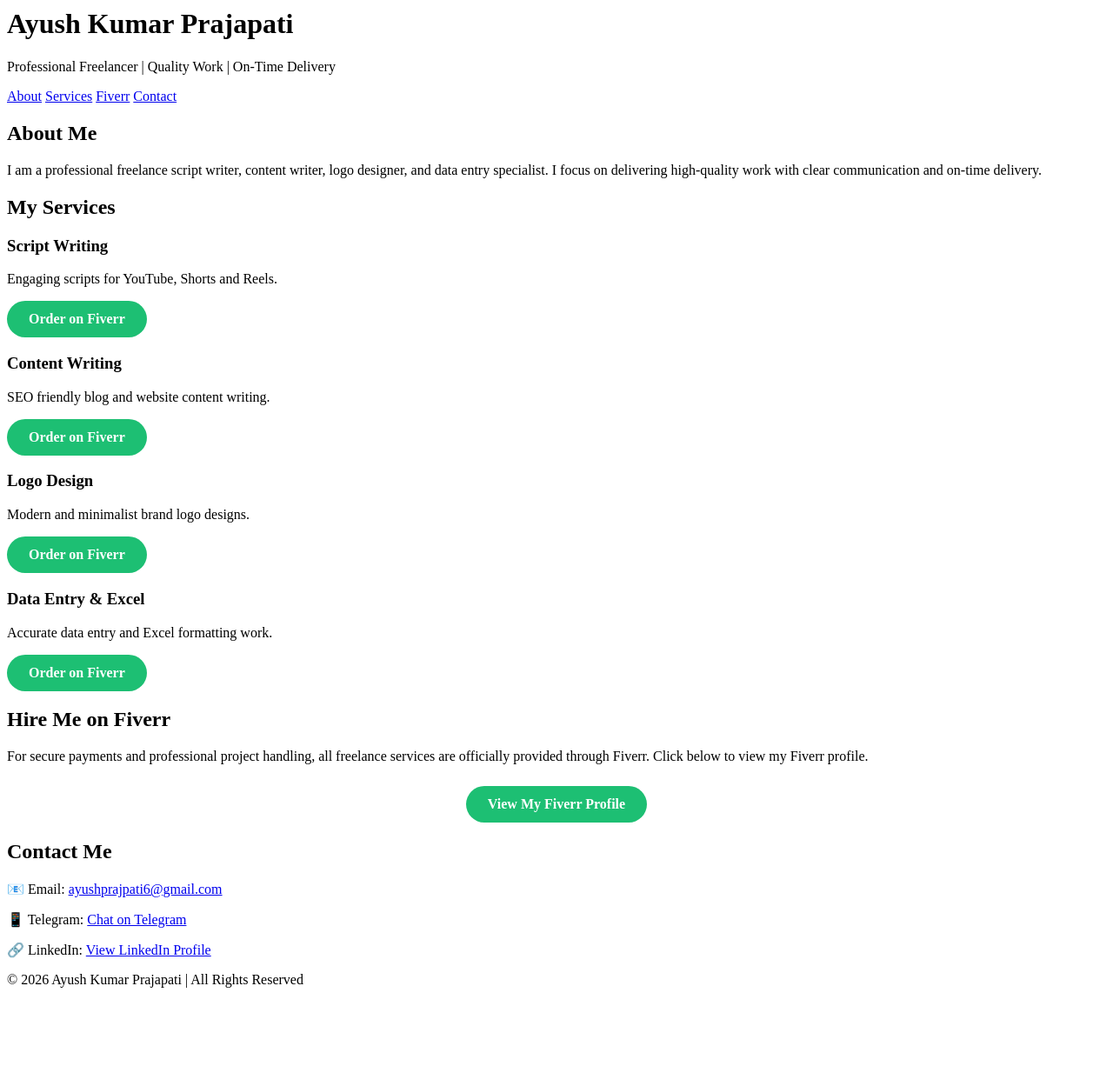
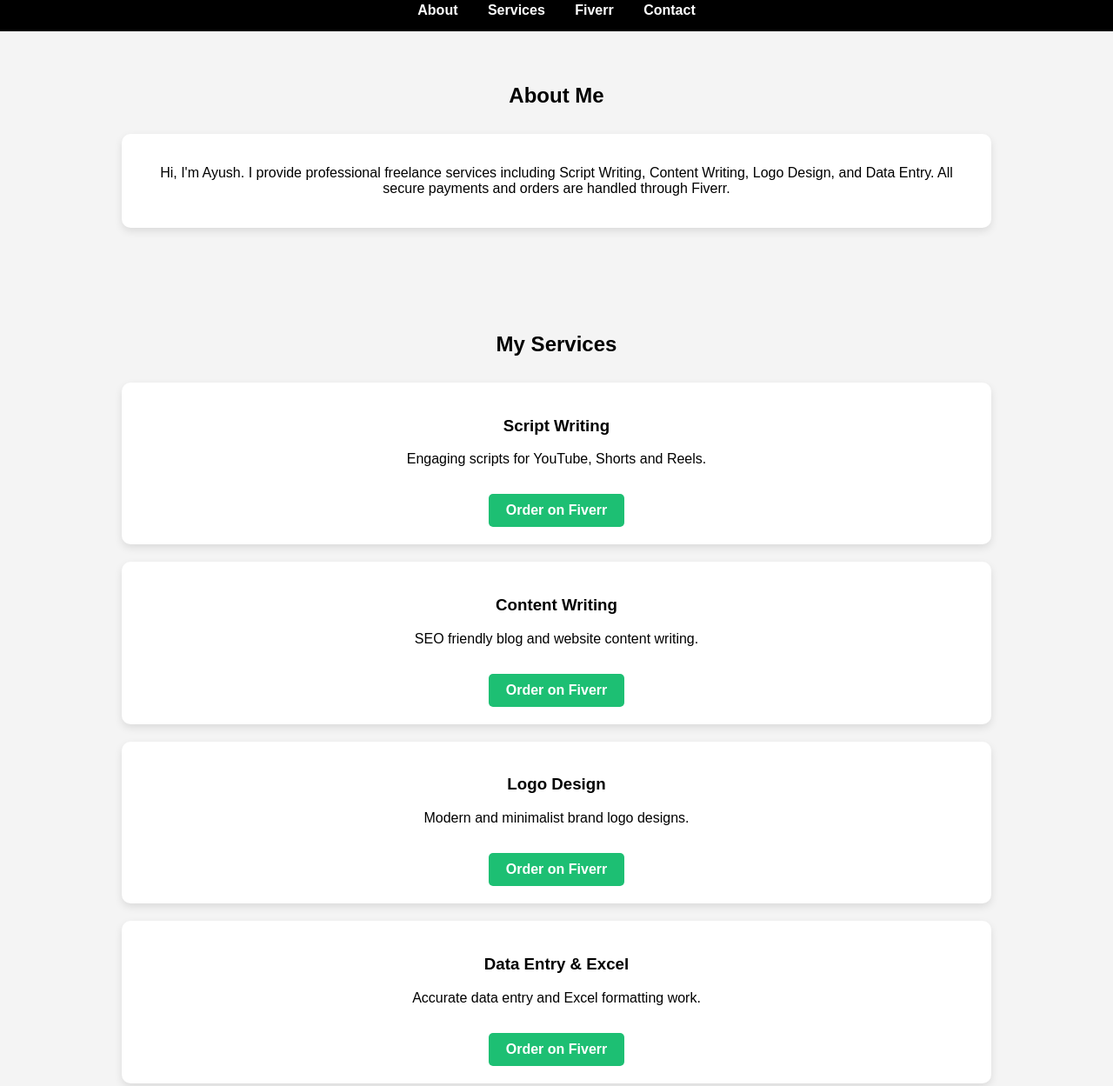
Before and after one commit to Ayush56379/portfolio, a plain HTML site: page index.html in a window 1280 px wide. Shown: the part 12-1261 px from the top of the page at 87% size. Before the commit the page ends 1164 px from the top, so only its background shows below. Drawn offline with Linux system fonts and the light colour scheme.

Commit message:
Update HTML structure and content for portfolio

```diff
--- a/index.html
+++ b/index.html
@@ -1,108 +1,143 @@
 <!DOCTYPE html>
-<html lang="en">
+<html>
 <head>
-<meta charset="UTF-8">
+    <title>Ayush Freelancer</title>
     <meta name="viewport" content="width=device-width, initial-scale=1.0">
-<title>Ayush Kumar Prajapati | Freelance Portfolio</title>
-<link rel="stylesheet" href="styles.css">
+
+    <style>
+        body {
+            margin: 0;
+            font-family: Arial, sans-serif;
+            background: #f4f4f4;
+        }
+
+        header {
+            background: black;
+            padding: 15px;
+            text-align: center;
+        }
+
+        header a {
+            color: white;
+            margin: 0 15px;
+            text-decoration: none;
+            font-weight: bold;
+        }
+
+        section {
+            padding: 40px 20px;
+        }
+
+        h2 {
+            text-align: center;
+            margin-bottom: 30px;
+        }
+
+        .container {
+            max-width: 1000px;
+            margin: auto;
+        }
+
+        .box {
+            background: white;
+            padding: 20px;
+            margin-bottom: 20px;
+            border-radius: 10px;
+            box-shadow: 0 4px 10px rgba(0,0,0,0.1);
+            text-align: center;
+        }
+
+        .btn {
+            display: inline-block;
+            margin-top: 15px;
+            padding: 10px 20px;
+            background-color: #1dbf73;
+            color: white;
+            text-decoration: none;
+            border-radius: 5px;
+            font-weight: bold;
+        }
+
+        .btn:hover {
+            background-color: #17a863;
+        }
+
+        footer {
+            background: black;
+            color: white;
+            text-align: center;
+            padding: 15px;
+        }
+    </style>
 </head>
 
 <body>
 
 <header>
-<h1>Ayush Kumar Prajapati</h1>
-<p>Professional Freelancer | Quality Work | On-Time Delivery</p>
-</header>
-
-<nav>
     <a href="#about">About</a>
     <a href="#services">Services</a>
     <a href="#fiverr">Fiverr</a>
     <a href="#contact">Contact</a>
-</nav>
-
-<main>
+</header>
 
 <!-- ABOUT -->
 <section id="about">
     <h2>About Me</h2>
+    <div class="container">
+        <div class="box">
             <p>
-I am a professional freelance script writer, content writer, logo designer,
-and data entry specialist. I focus on delivering high-quality work with clear
-communication and on-time delivery.
+                Hi, I'm Ayush. I provide professional freelance services including
+                Script Writing, Content Writing, Logo Design, and Data Entry.
+                All secure payments and orders are handled through Fiverr.
             </p>
+        </div>
+    </div>
 </section>
 
 <!-- SERVICES -->
 <section id="services">
     <h2>My Services</h2>
-
     <div class="container">
 
         <div class="box">
             <h3>Script Writing</h3>
             <p>Engaging scripts for YouTube, Shorts and Reels.</p>
-<a href="https://www.fiverr.com/s/akA2bl8"
-target="_blank"
-class="cta-button">
-Order on Fiverr
-</a>
+            <a href="https://www.fiverr.com/s/akA2bl8" target="_blank" class="btn">Order on Fiverr</a>
         </div>
 
         <div class="box">
             <h3>Content Writing</h3>
             <p>SEO friendly blog and website content writing.</p>
-<a href="https://www.fiverr.com/s/xXNxp1l"
-target="_blank"
-class="cta-button">
-Order on Fiverr
-</a>
+            <a href="https://www.fiverr.com/s/xXNxp1l" target="_blank" class="btn">Order on Fiverr</a>
         </div>
 
         <div class="box">
             <h3>Logo Design</h3>
             <p>Modern and minimalist brand logo designs.</p>
-<a href="https://www.fiverr.com/s/2KNB134"
-target="_blank"
-class="cta-button">
-Order on Fiverr
-</a>
+            <a href="https://www.fiverr.com/s/2KNB134" target="_blank" class="btn">Order on Fiverr</a>
         </div>
 
         <div class="box">
             <h3>Data Entry & Excel</h3>
             <p>Accurate data entry and Excel formatting work.</p>
-<a href="https://www.fiverr.com/s/YRAqWpK"
-target="_blank"
-class="cta-button">
-Order on Fiverr
-</a>
+            <a href="https://www.fiverr.com/s/YRAqWpK" target="_blank" class="btn">Order on Fiverr</a>
         </div>
 
     </div>
 </section>
 
-<!-- FIVERR PROFILE -->
+<!-- FIVERR -->
 <section id="fiverr">
     <h2>Hire Me on Fiverr</h2>
-
     <div class="container">
         <div class="box">
-
             <p>
                 For secure payments and professional project handling,
                 all freelance services are officially provided through Fiverr.
-Click below to view my Fiverr profile.
             </p>
-
-<div style="text-align:center; margin-top:25px;">
-<a href="https://www.fiverr.com/ayush6543466544"
-target="_blank"
-class="cta-button">
+            <a href="https://www.fiverr.com/ayush6543466544" target="_blank" class="btn">
                 View My Fiverr Profile
             </a>
-</div>
-
         </div>
     </div>
 </section>
@@ -110,38 +145,19 @@ View My Fiverr Profile
 <!-- CONTACT -->
 <section id="contact">
     <h2>Contact Me</h2>
-
+    <div class="container">
+        <div class="box">
+            <p>Email: ayushfreelancer@gmail.com</p>
             <p>
-📧 Email:
-<a href="mailto:ayushprajpati6@gmail.com">
-ayushprajpati6@gmail.com
-</a>
+                <a href="mailto:ayushfreelancer@gmail.com" class="btn">Send Email</a>
             </p>
-
-<p>
-📱 Telegram:
-<a href="https://t.me/freelancer6fiverr" target="_blank">
-Chat on Telegram
-</a>
-</p>
-
-<p>
-🔗 LinkedIn:
-<a href="https://lnkd.in/geSWffyj" target="_blank">
-View LinkedIn Profile
-</a>
-</p>
-
+        </div>
+    </div>
 </section>
 
-</main>
-
 <footer>
-<p>© 2026 Ayush Kumar Prajapati | All Rights Reserved</p>
+    © 2026 Ayush Freelancer | All Rights Reserved
 </footer>
-
-<script src="script.js"></script>
 
 </body>
 </html>
-<script src="script.js"></script>
```
Lines whose indentation alone changed are shown as unchanged.
